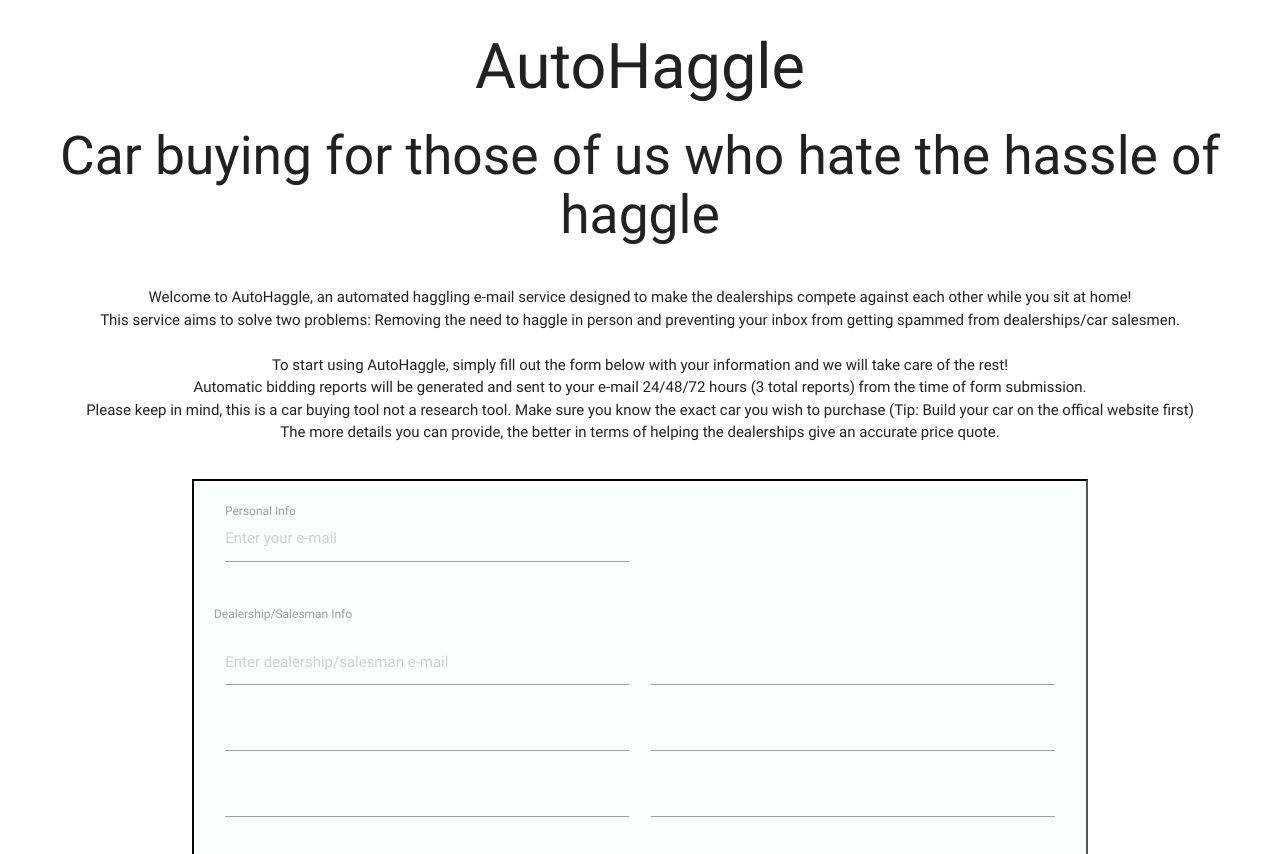
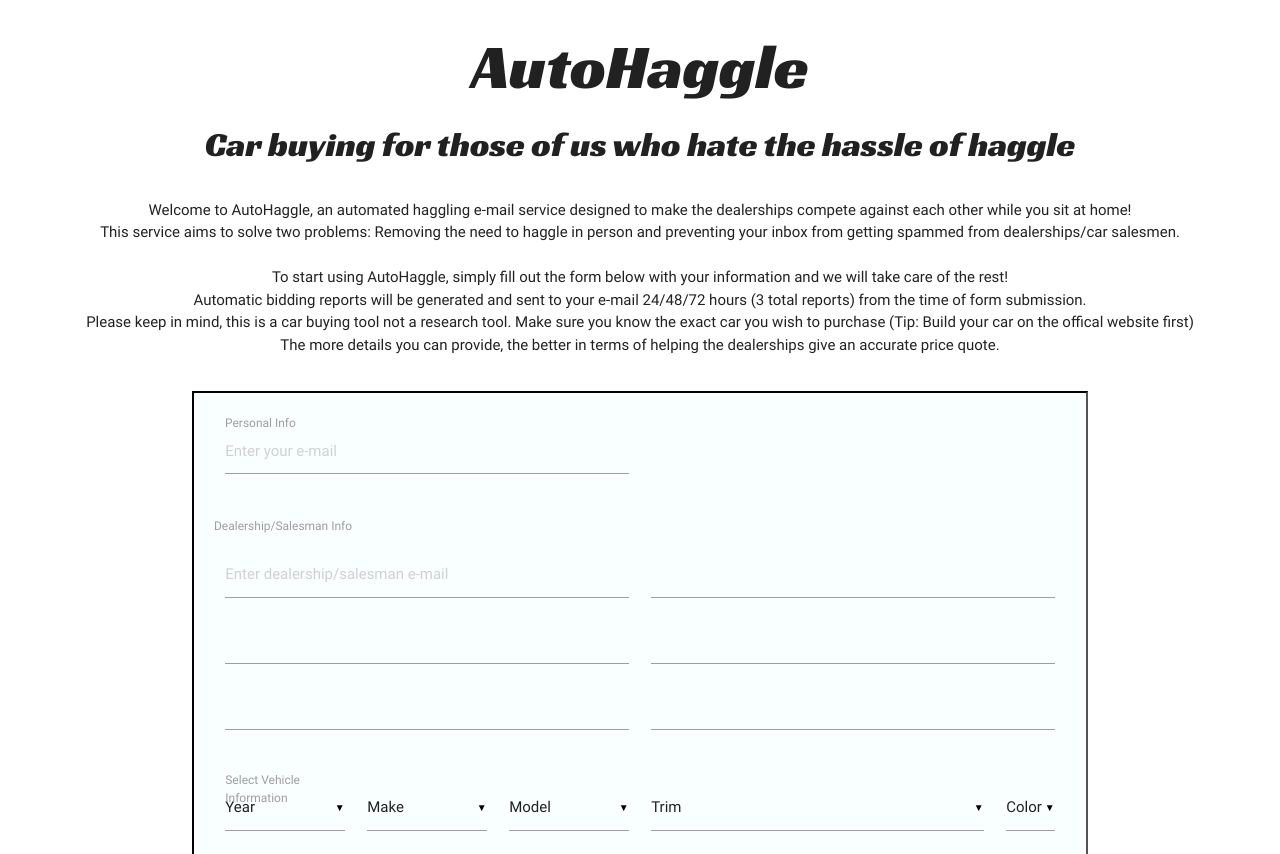
Before and after one commit to youngmlee/autohaggle, a website: page public/index.html in a window 1280 px wide. Shown: the top 854 px of the page. Drawn offline with nearby package versions, Linux system fonts and the light colour scheme.

Commit message:
Changed font of headers.

```diff
--- a/public/index.html
+++ b/public/index.html
@@ -2,6 +2,7 @@
 <html lang="en-us">
 <head>
   <link rel="stylesheet" href="https://cdnjs.cloudflare.com/ajax/libs/materialize/0.100.2/css/materialize.min.css">
+  <link href="https://fonts.googleapis.com/css?family=Racing+Sans+One" rel="stylesheet">
   <link href="styles.css" rel="stylesheet" />
   <meta charset="utf-8" />
   <meta name="viewport" content="width=device-width, initial-scale=1.0"/>
@@ -9,7 +10,7 @@
 </head>
 <body>
   <h1>AutoHaggle</h1>
-  <h2>Car buying for those of us who hate the hassle of haggle</h2>
+  <h4>Car buying for those of us who hate the hassle of haggle</h4>
   <p class="intro">Welcome to AutoHaggle, an automated haggling e-mail service designed to make the dealerships compete against each other while you sit at home!<br/>This service aims to solve two problems: Removing the need to haggle in person and preventing your inbox from getting spammed from dealerships/car salesmen.<br/><br/>To start using AutoHaggle, simply fill out the form below with your information and we will take care of the rest!<br/>Automatic bidding reports will be generated and sent to your e-mail 24/48/72 hours (3 total reports) from the time of form submission.<br/>Please keep in mind, this is a car buying tool not a research tool. Make sure you know the exact car you wish to purchase (Tip: Build your car on the offical website first)<br/>The more details you can provide, the better in terms of helping the dealerships give an accurate price quote.</p>
   <div class="row">
     <form class="col s12" id="myform">
--- a/public/styles.css
+++ b/public/styles.css
@@ -1,7 +1,12 @@
 h1,
-h2,
+h4,
 .intro {
   text-align: center;
+}
+
+h1,
+h4 {
+  font-family: 'Racing Sans One';
 }
 
 #myform {
```
